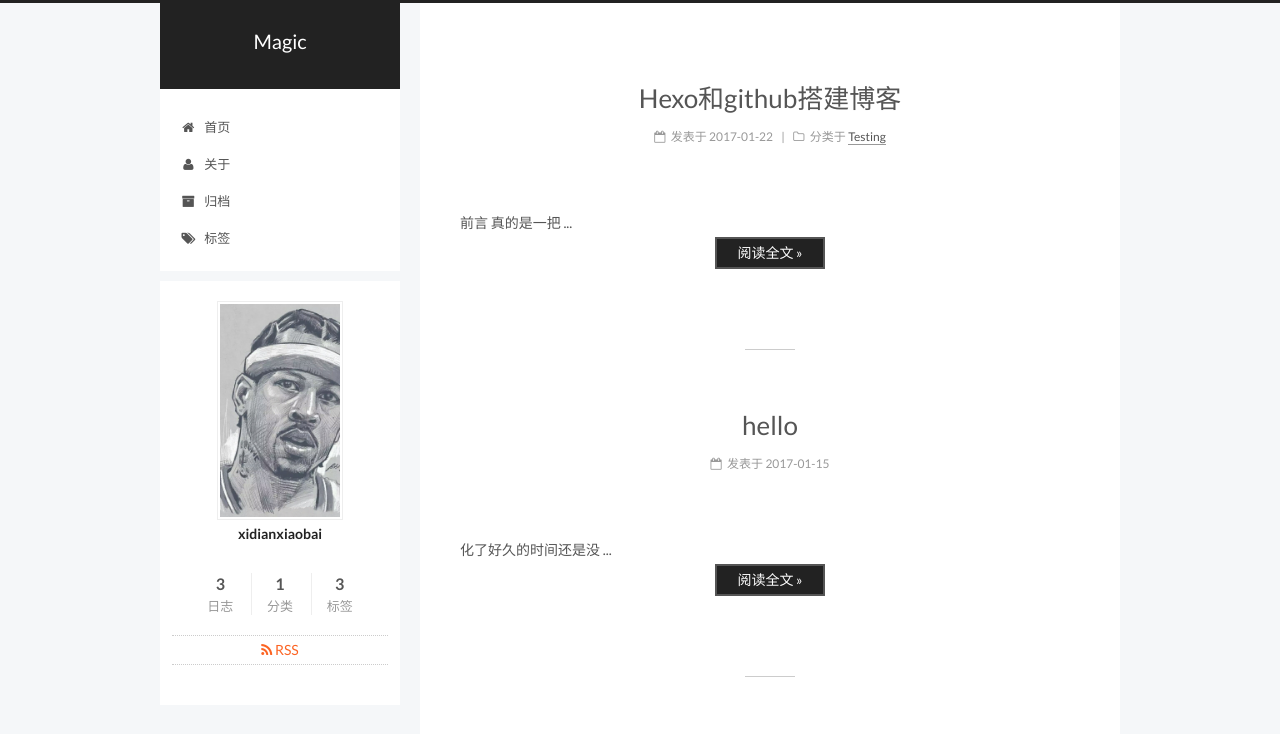
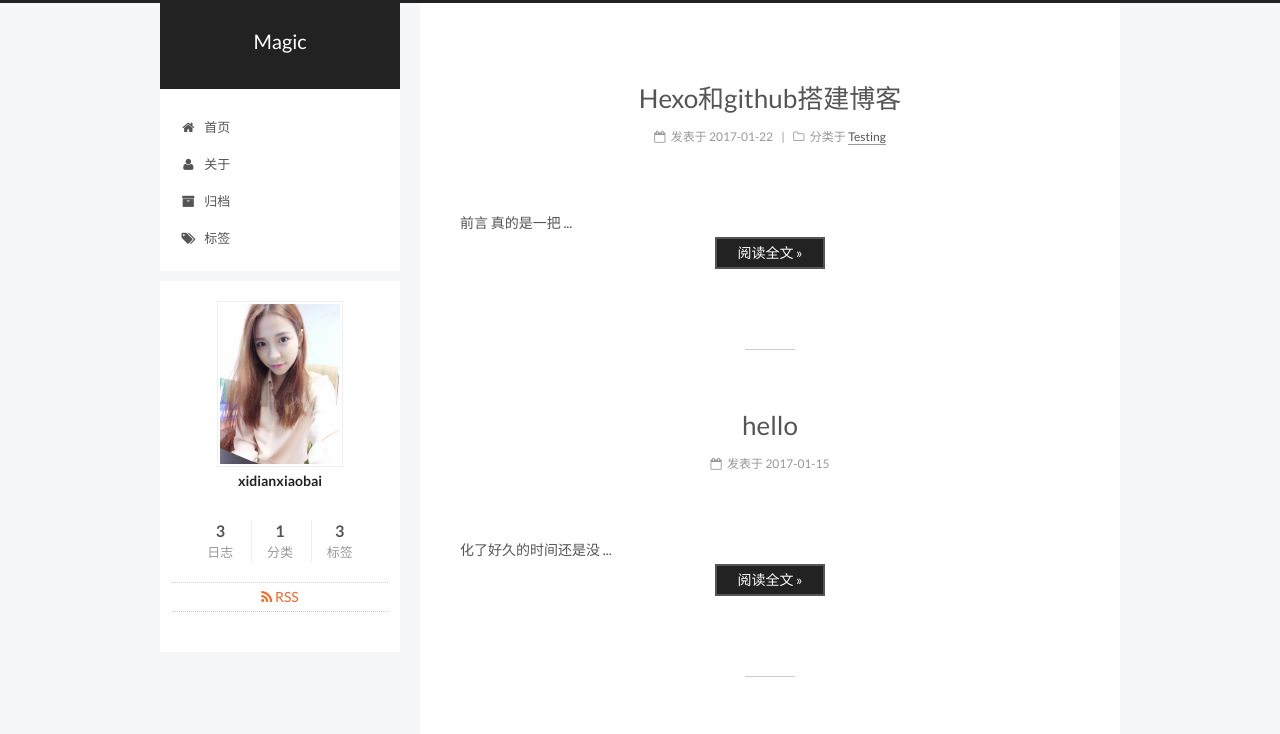
Before and after one commit to xidianxiaobai/xidianxiaobai.github.io, a plain HTML site: page index.html in a window 1280 px wide. Shown: the top 734 px of the page. Drawn offline with Linux system fonts and the light colour scheme.

Commit message:
Site updated: 2017-01-22 23:44:50

```diff
--- a/index.html
+++ b/index.html
@@ -255,7 +255,7 @@
   <span style="display:none" itemprop="author" itemscope itemtype="http://schema.org/Person">
     <meta itemprop="name" content="xidianxiaobai">
     <meta itemprop="description" content="">
-    <meta itemprop="image" content="/uploads/aifuseng.png">
+    <meta itemprop="image" content="/uploads/avatar.png">
   </span>
 
   <span style="display:none" itemprop="publisher" itemscope itemtype="http://schema.org/Organization">
@@ -402,7 +402,7 @@
   <span style="display:none" itemprop="author" itemscope itemtype="http://schema.org/Person">
     <meta itemprop="name" content="xidianxiaobai">
     <meta itemprop="description" content="">
-    <meta itemprop="image" content="/uploads/aifuseng.png">
+    <meta itemprop="image" content="/uploads/avatar.png">
   </span>
 
   <span style="display:none" itemprop="publisher" itemscope itemtype="http://schema.org/Organization">
@@ -527,7 +527,7 @@
   <span style="display:none" itemprop="author" itemscope itemtype="http://schema.org/Person">
     <meta itemprop="name" content="xidianxiaobai">
     <meta itemprop="description" content="">
-    <meta itemprop="image" content="/uploads/aifuseng.png">
+    <meta itemprop="image" content="/uploads/avatar.png">
   </span>
 
   <span style="display:none" itemprop="publisher" itemscope itemtype="http://schema.org/Organization">
@@ -671,7 +671,7 @@
       <section class="site-overview sidebar-panel sidebar-panel-active">
         <div class="site-author motion-element" itemprop="author" itemscope itemtype="http://schema.org/Person">
           <img class="site-author-image" itemprop="image"
-               src="/uploads/aifuseng.png"
+               src="/uploads/avatar.png"
                alt="xidianxiaobai" />
           <p class="site-author-name" itemprop="name">xidianxiaobai</p>
           <p class="site-description motion-element" itemprop="description"></p>
```
Also changed, not shown: 2017/01/15/hello-world/index.html (+2 -2 lines), 2017/01/15/hello/index.html (+2 -2 lines), 2017/01/22/hello-blog/index.html (+2 -2 lines), archives/2017/01/index.html (+1 -1 lines), archives/2017/index.html (+1 -1 lines), archives/index.html (+1 -1 lines), categories/Testing/index.html (+1 -1 lines), categories/index.html (+1 -1 lines), tags/Another-Tag/index.html (+1 -1 lines), tags/Testing/index.html (+1 -1 lines), tags/index.html (+1 -1 lines), tags/技术/index.html (+1 -1 lines), uploads/1.png (added), uploads/aifuseng.png (deleted).
